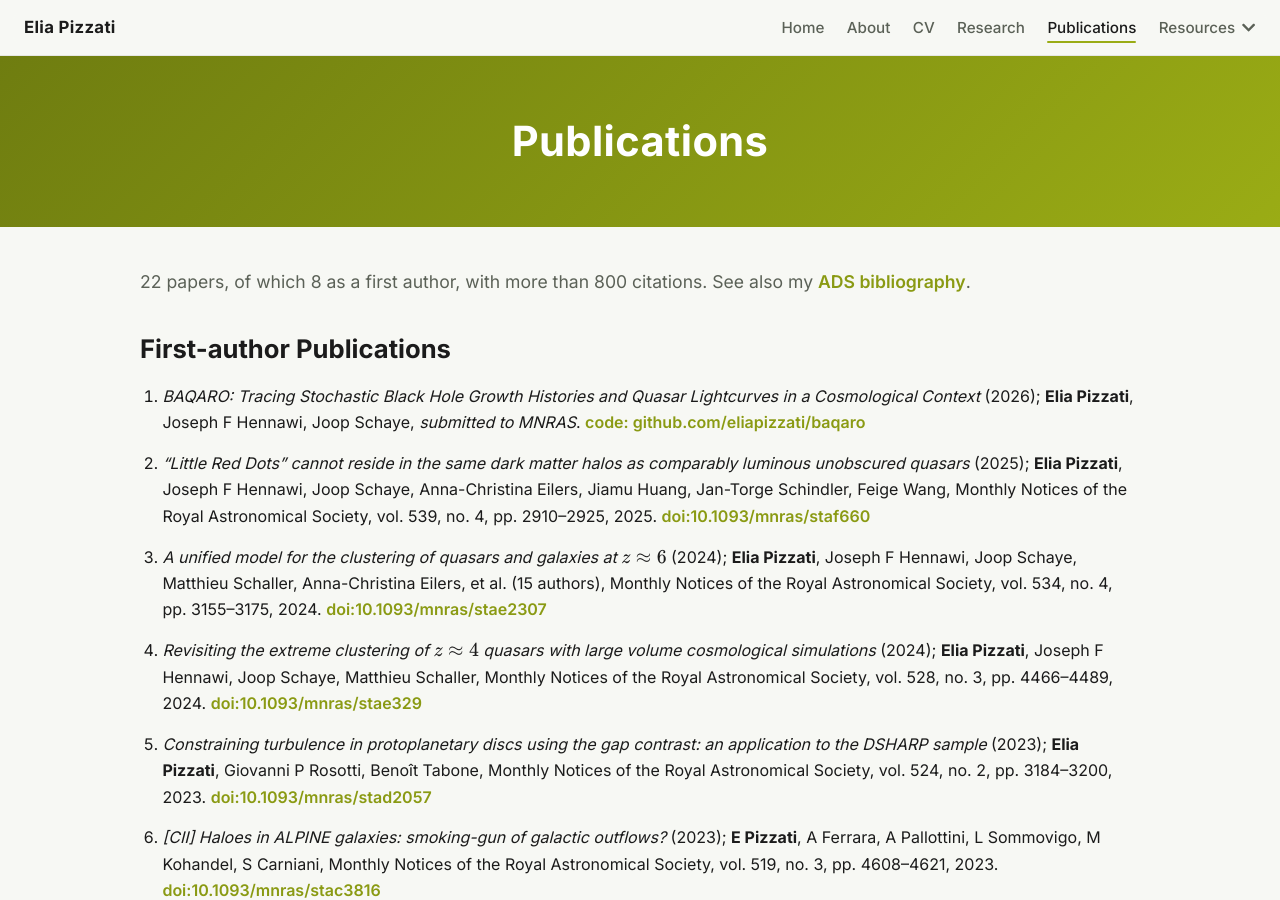
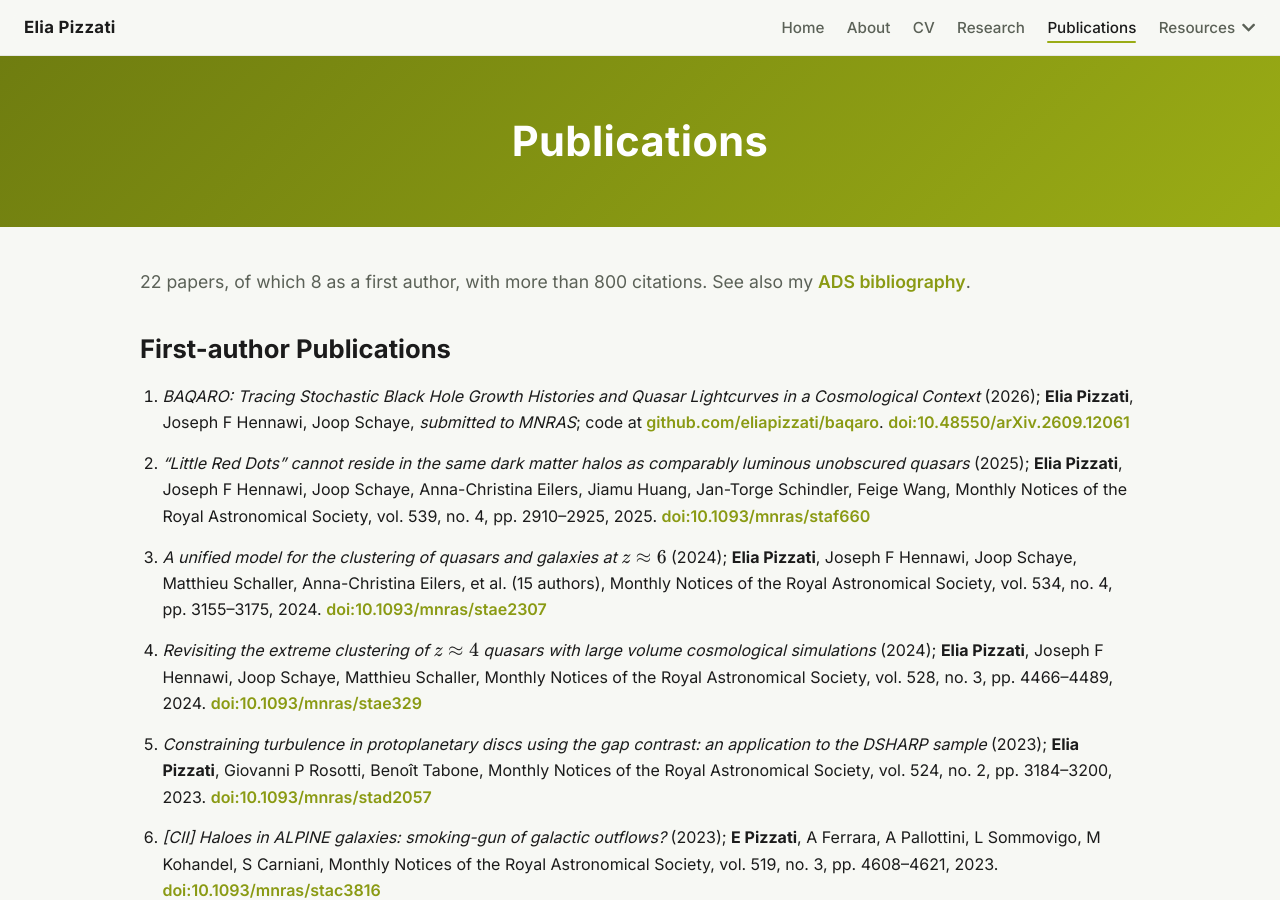
Before and after one commit to eliapizzati/eliapizzati.github.io, a Jekyll site: the page built from publications.html, in a window 1280 px wide and 900 px high. Built offline with Jekyll 4.4.1, drawn with Linux system fonts in a browser that asks for light colours.

Commit message:
baqaro: link the paper on arXiv (2609.12061)
paper_url drives the paper card, the Paper button under Citation and the
research-page reference; the publications entry now points at arXiv, with
the code link moved into the venue line.

Co-Authored-By: Claude Opus 5 (1M context) <noreply@anthropic.com>

```diff
--- a/_data/baqaro.yml
+++ b/_data/baqaro.yml
@@ -6,7 +6,7 @@ version:   "1.0"
 code_url:  "https://github.com/eliapizzati/baqaro"
 data_url:  ""            # DOI landing page for the data products
 data_doi:  ""            # e.g. 10.5281/zenodo.XXXXXXX
-paper_url: ""            # arXiv abstract page, fill on submission
+paper_url: "https://arxiv.org/abs/2609.12061"
 paper_title: "BAQARO: Tracing Stochastic Black Hole Growth Histories and Quasar Lightcurves in a Cosmological Context"
 paper_authors: "Elia Pizzati, Joseph F. Hennawi & Joop Schaye"
 paper_journal: "MNRAS, submitted"
--- a/_data/publications.yml
+++ b/_data/publications.yml
@@ -7,9 +7,9 @@ first_author:
   - title: 'BAQARO: Tracing Stochastic Black Hole Growth Histories and Quasar Lightcurves in a Cosmological Context'
     year: 2026
     authors: '<b>Elia Pizzati</b>, Joseph F Hennawi, Joop Schaye'
-    venue: '<i>submitted to MNRAS</i>.'
-    url: 'https://github.com/eliapizzati/baqaro'
-    url_label: 'code: github.com/eliapizzati/baqaro'
+    venue: '<i>submitted to MNRAS</i>; code at <a href="https://github.com/eliapizzati/baqaro">github.com/eliapizzati/baqaro</a>.'
+    url: 'https://arxiv.org/abs/2609.12061'
+    url_label: 'doi:10.48550/arXiv.2609.12061'
   - title: '&ldquo;Little Red Dots&rdquo; cannot reside in the same dark matter halos as comparably luminous unobscured quasars'
     year: 2025
     authors: '<b>Elia Pizzati</b>, Joseph F Hennawi, Joop Schaye, Anna-Christina Eilers, Jiamu Huang, Jan-Torge Schindler, Feige Wang'
```
